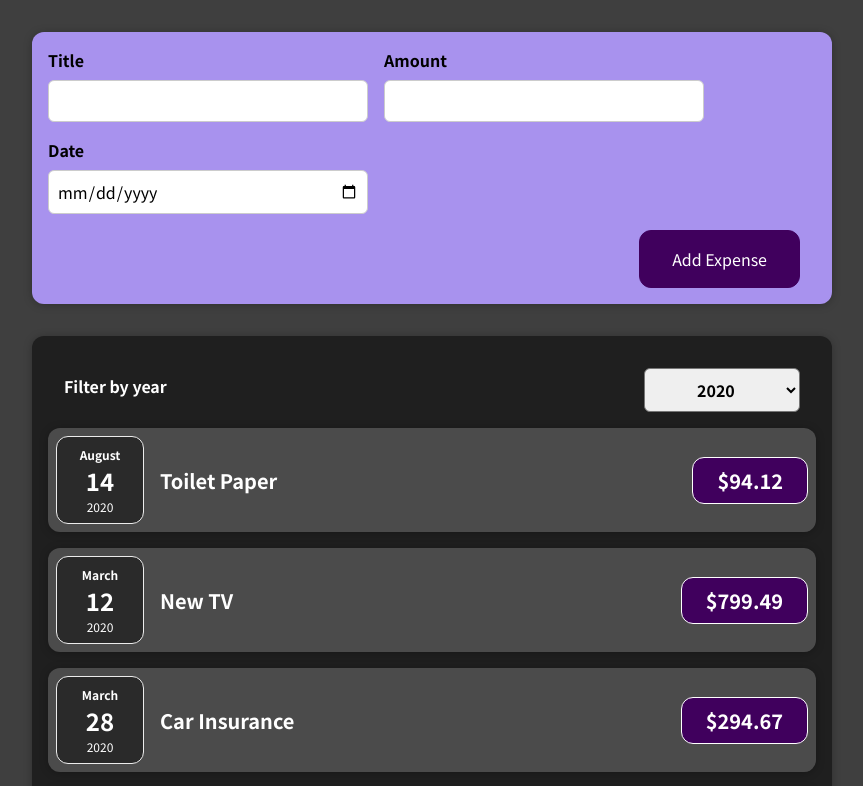
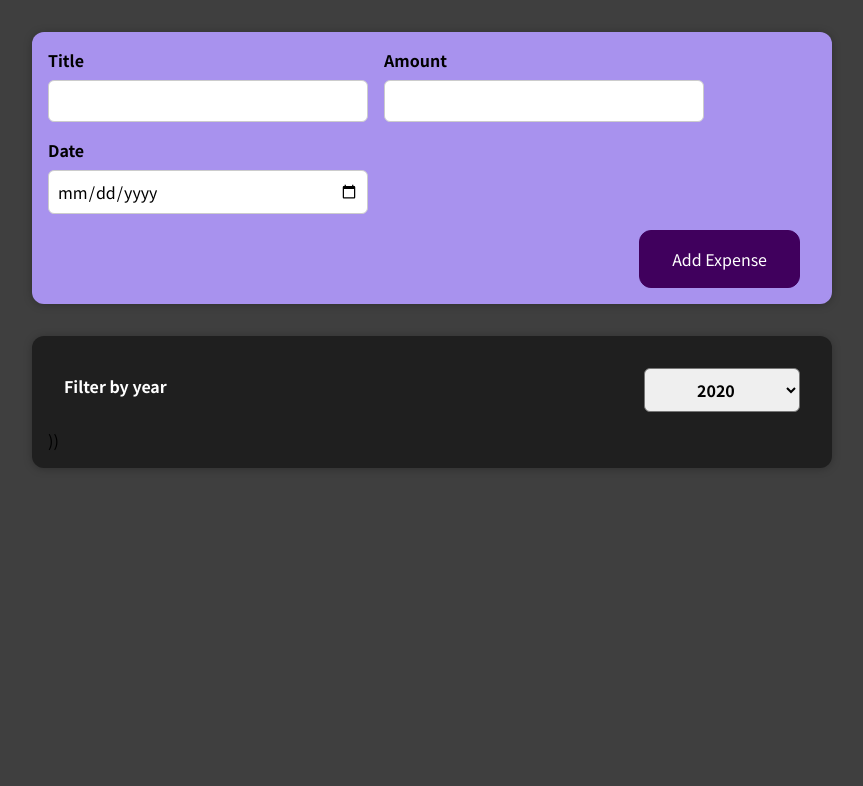
Before and after one commit to MichaelTowson/expensetracker, a React (Create React App) app: page / in a window 1280 px wide. Shown: the top 786 px of the page, without its empty margins (208-1071 px from the left). Built offline with nearby package versions, Linux system fonts and the light colour scheme.

Commit message:
begin transferring code from expenses to expenselist

```diff
--- a/src/components/Expenses/Expenses.js
+++ b/src/components/Expenses/Expenses.js
@@ -26,15 +26,7 @@ const Expenses = (props) => {
         {filteredExpenses.length === 0 && (
           <p>No expenses found for this year.</p>
         )}
-        {filteredExpenses.length > 0 &&
-          filteredExpenses.map((item) => (
-            <ExpenseItem
-              key={item.id} //Key is a REACT property that helps REACT know what each element is. This is necessary for optimization.
-              title={item.title}
-              amount={item.amount}
-              date={item.date}
-            />
-          ))}
+          ))
       </Card>
     </div>
   );
```
Also changed, not shown: src/components/Expenses/ExpensesList.js (added, +21 -0 lines).
